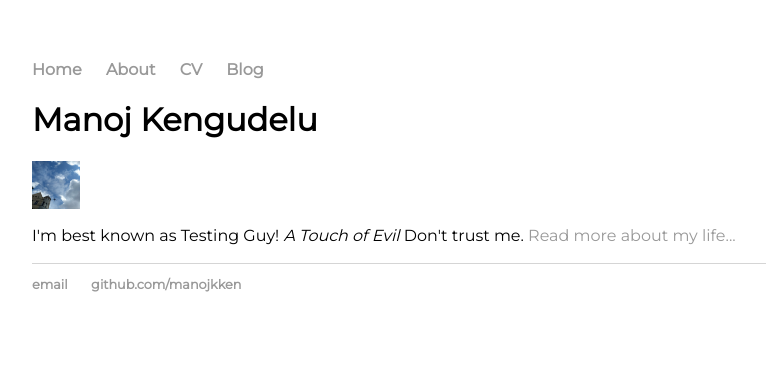
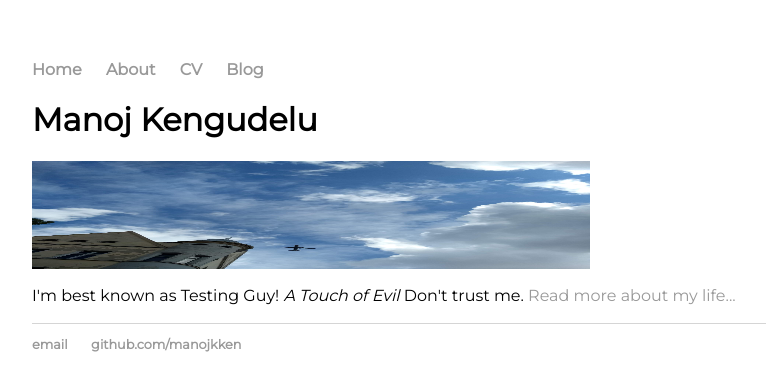
Before and after one commit to mkken/mkken.github.io, a Jekyll site: the page built from index.html, in a window 1280 px wide. Shown: the top 391 px of the page, without its empty margins (160-926 px from the left). Built offline with Jekyll 4.4.1, drawn with Linux system fonts in a browser that asks for light colours.

Commit message:
adding images

```diff
--- a/index.html
+++ b/index.html
@@ -4,6 +4,6 @@ title: Manoj Kengudelu, Testing Guy!
 ---
 <div class="blurb">
 	<h1>Manoj Kengudelu</h1>
-	<img src="img/home.jpg" style="margin:left; width:48px;height:48px; display:block" />
+	<img src="img/home.jpg" style="margin:left; width:558px;height:108px; display:block" />
 	<p>I'm best known as Testing Guy! <em>A Touch of Evil</em> Don't trust me. <a href="/about">Read more about my life...</a></p>
 </div><!-- /.blurb -->
```
